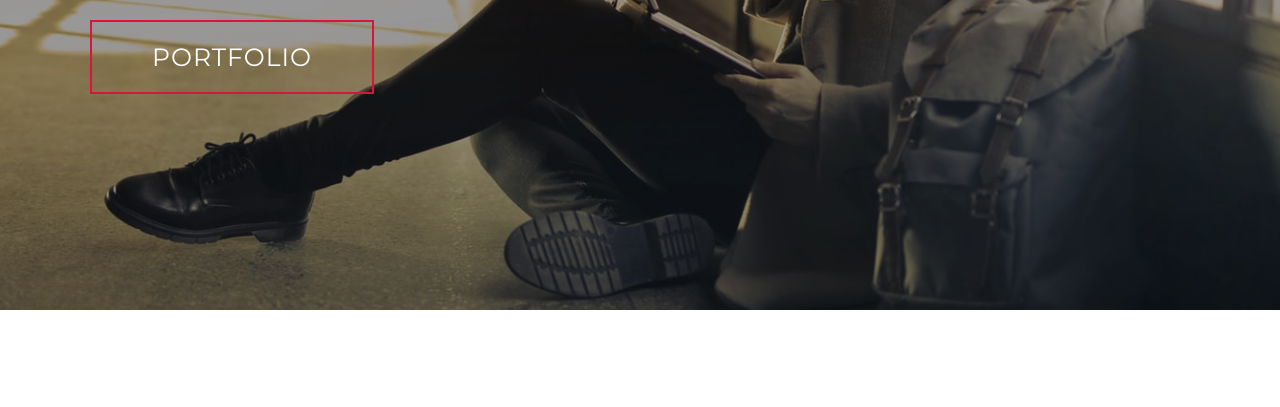
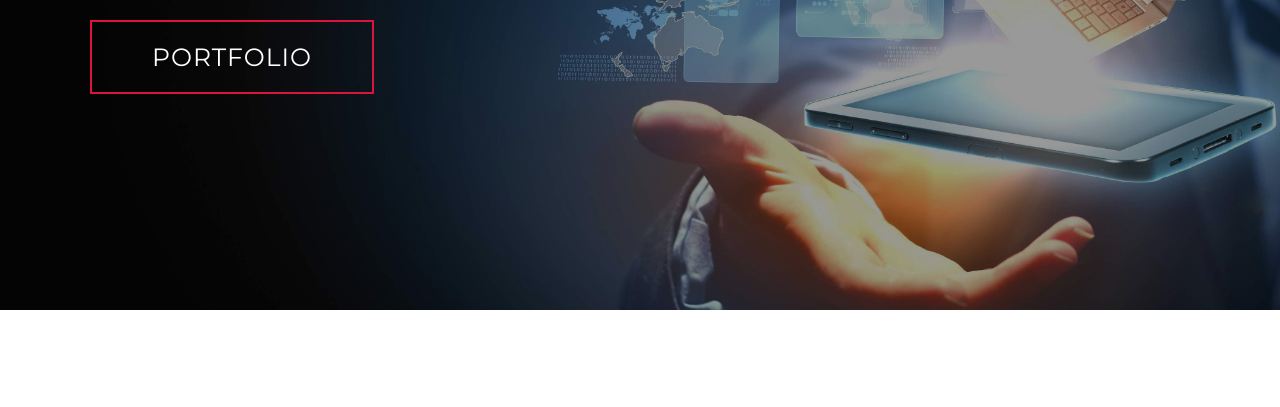
Before and after one commit to kursatkarsli/Portfolio, a plain HTML site: page index.html in a window 1280 px wide. Shown: the part 490-897 px from the top of the page. Drawn offline with Linux system fonts and the light colour scheme.

Commit message:
Update style.css

```diff
--- a/style.css
+++ b/style.css
@@ -240,7 +240,7 @@ p {
 /*Hero section*/
 
 #hero {
-  background-image: url(./img/hero-bg.png);
+  background-image: url(./img/resim.jpg);
   background-size: cover;
   background-position: top center;
   position: relative;
```
